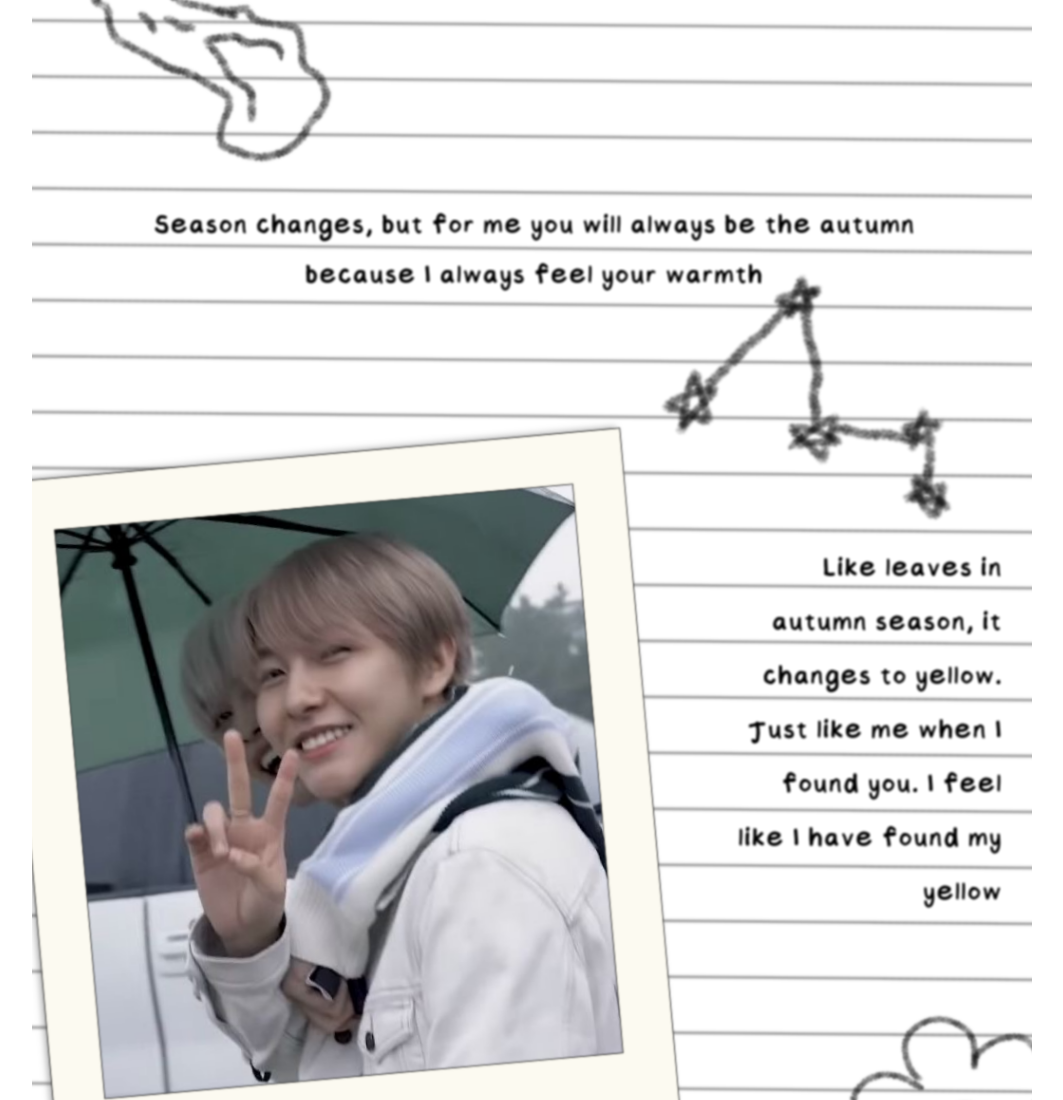
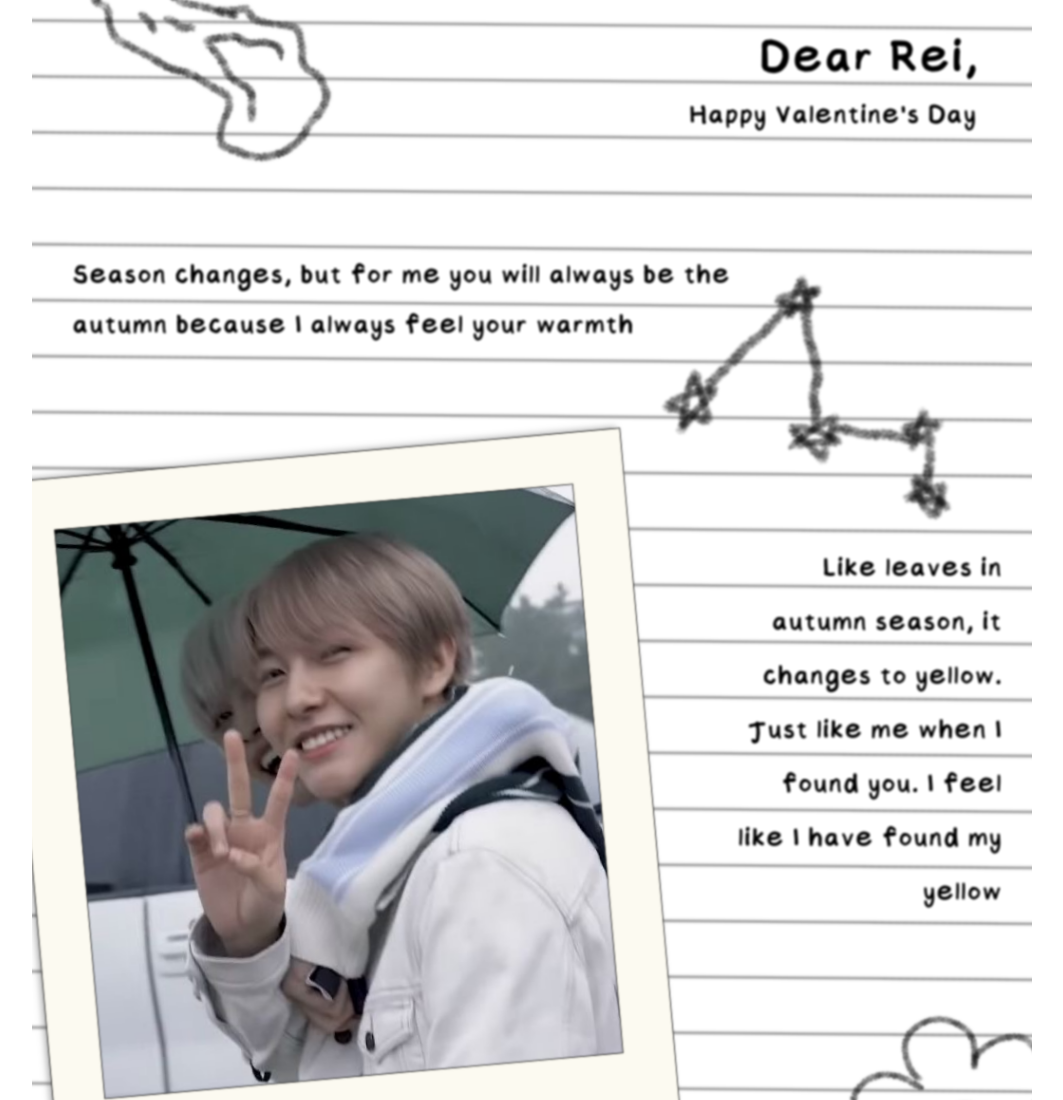
Before and after one commit to ohayouel/161616, a plain HTML site: page index.html in a window 1280 px wide. Shown: the top 1100 px of the page, without its empty margins (108-1171 px from the left). Drawn offline with Linux system fonts and the light colour scheme; a web font is replaced by a local one.

Commit message:
cus revisi

```diff
--- a/index.html
+++ b/index.html
@@ -35,6 +35,10 @@
                 <img src="one/two/tape01.png" alt="draw" class="tape01">
                 <img src="one/two/tape02.png" alt="draw" class="tape02">
                 <img src="one/two/tape03.png" alt="draw" class="tape03">
+                <div class="notehead">
+                    <p class="notehead1">Dear Rei,</p>
+                    <p class="notehead2">Happy Valentine's Day</p>
+                </div>
                 <div class="note01">
                     <p class="note001">Season changes, but for me you will always be the autumn because I always feel your warmth</p>
                 </div>
--- a/one/style.css
+++ b/one/style.css
@@ -205,10 +205,10 @@ p {
 	z-index: 13;
 }
 .note01 {
-	width: 870px;
+	width: 700px;
 	height: 200px;
 	margin-top: 152px;
-	margin-left: 67px;
+	margin-left: 40px;
 }
 .note02 {
 	width: 270px;
@@ -241,11 +241,11 @@ p {
 	line-height: 50px;
 	filter: blur(1px);
 }
-.note001, .note003, .note004 {
+.note003, .note004 {
 	text-align: center;
 }
 .note001 {
-	margin-top: 50px;
+	margin-top: 100px;
 }
 .note004 {
 	margin-left: 200px;
@@ -281,3 +281,27 @@ p {
 		margin-left: 850px;
 	}
 }
+.notehead {
+	position: absolute;
+	z-index: 999;
+	width: 470px;
+	height: 500px;
+	margin-top: 32px;
+	margin-left: 507px;
+}
+.notehead1, .notehead2 {
+	font-family: 'chalk';
+	font-size: 31.5px;
+	letter-spacing: 0.09px;
+	line-height: 50px;
+	filter: blur(1px);
+}
+.notehead1 {
+	font-size: 55px;
+	margin-left: 220px;
+	margin-top: 5px;
+}
+.notehead2 {
+	margin-top: 60px;
+	margin-left: 150px;
+}
```
